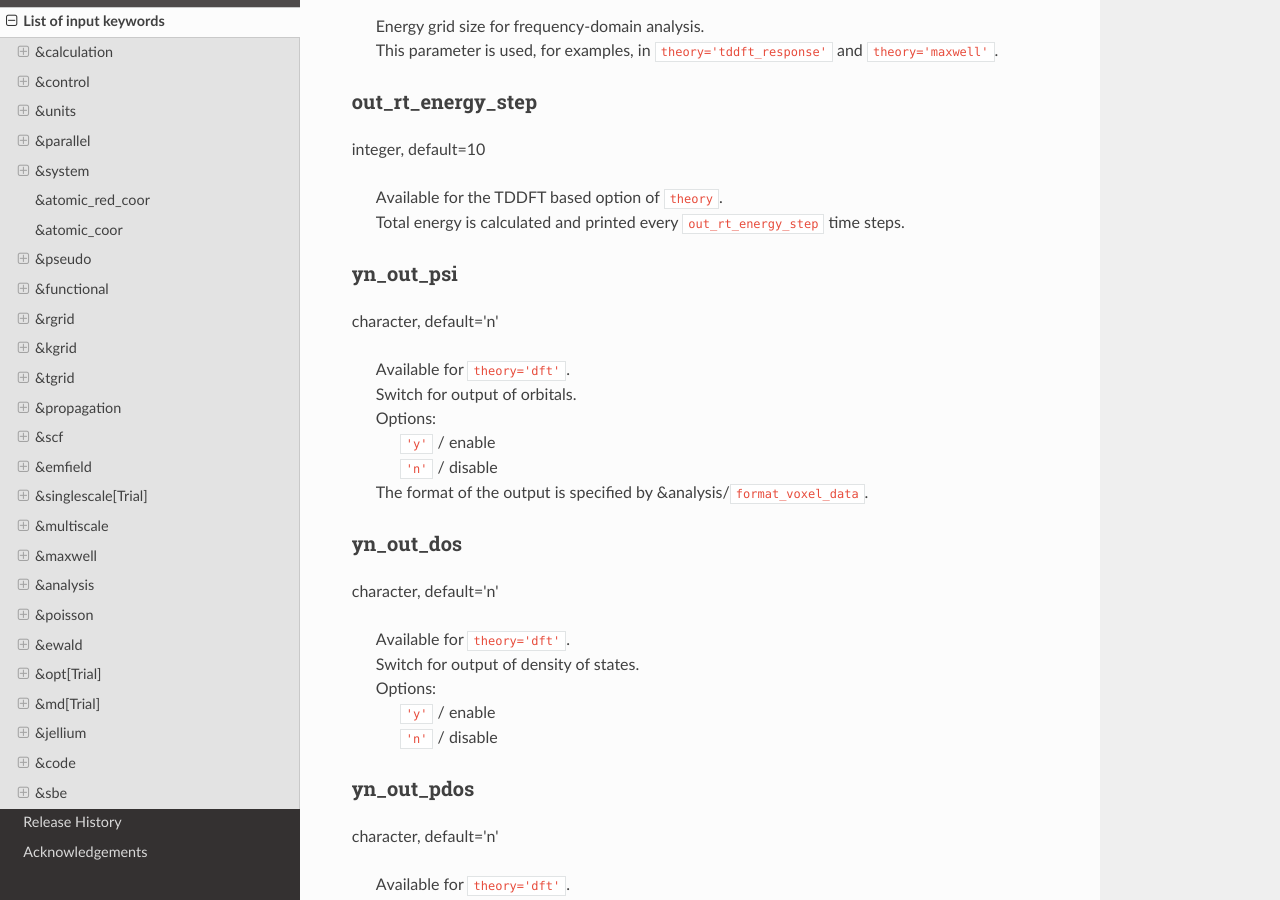
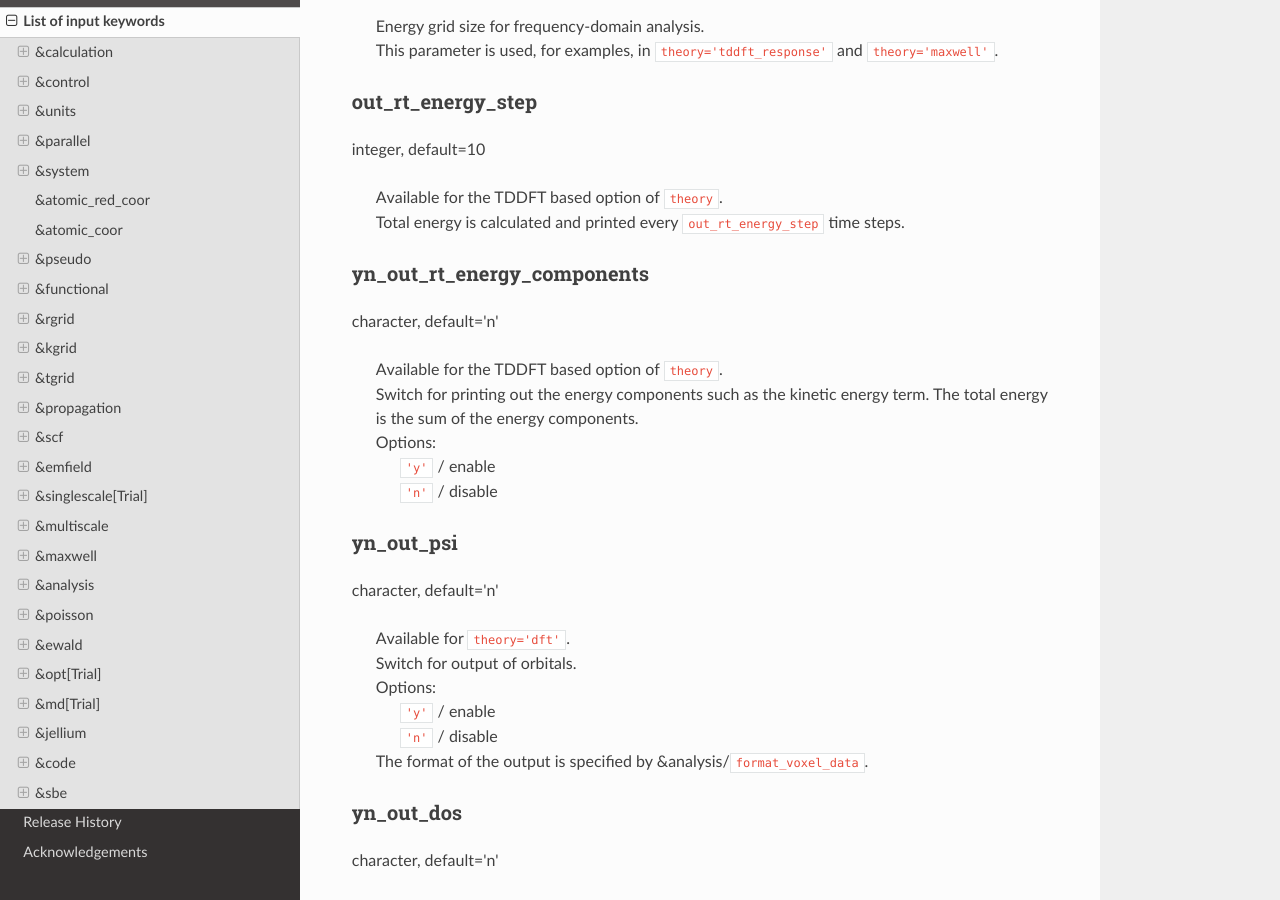
Before and after one commit to SALMON-TDDFT/SALMON-DOCS, a Sphinx documentation site: the page built from source/input_keyword_list.rst, in a window 1280 px wide and 900 px high, scrolled down 46303 px. Built offline with Sphinx 7.4.7 and the Read the Docs theme 2.0.0, drawn with Linux system fonts in a browser that asks for light colours; formulas are drawn with MathJax 3.

Commit message:
Update input_keyword_list.rst

```diff
--- a/source/input_keyword_list.rst
+++ b/source/input_keyword_list.rst
@@ -2356,6 +2356,19 @@ integer, default=10
    | Available for the TDDFT based option of ``theory``.
    | Total energy is calculated and printed every ``out_rt_energy_step`` time steps.
 
+.. _yn_out_rt_energy_components:
+
+yn_out_rt_energy_components
+^^^^^^^^^^^^^^^^^^^^^^^^^^^
+
+character, default='n'
+
+   | Available for the TDDFT based option of ``theory``.
+   | Switch for printing out the energy components such as the kinetic energy term. The total energy is the sum of the energy components.
+   | Options:
+   |   ``'y'`` / enable
+   |   ``'n'`` / disable
+
 .. _yn_out_psi:
 
 yn_out_psi
```
